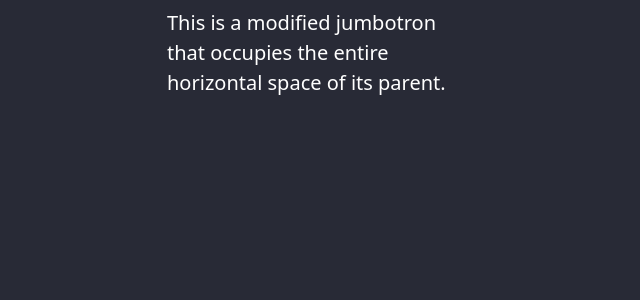
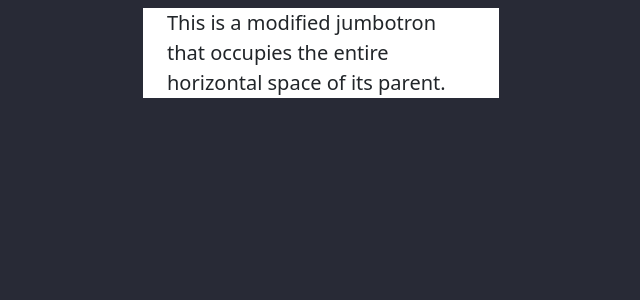
Before and after one commit to antixcode6/satelite, a Python web app: template assets/templates/content.html.jinja in a window 1280 px wide. Shown: the top 300 px of the page, without its empty margins (319-959 px from the left). Run offline with Jinja, Linux system fonts and the light colour scheme; the template is opened without the code that fills it, so the values that code supplies are empty.

Commit message:
Update main.css

```diff
--- a/assets/html/main.css
+++ b/assets/html/main.css
@@ -5,6 +5,13 @@ ul {
     list-style-type: none;
     font-size: 1.5em;
 }
-div {
+
+#section_title {
     color: white;
 }
+#software-jumbotron {
+    background-color: white;
+}
+a:link {
+  text-decoration: none;
+}
```
